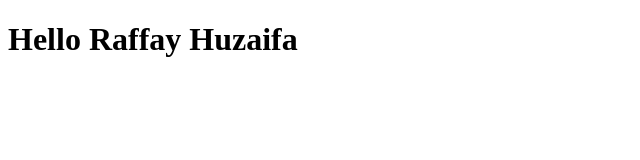
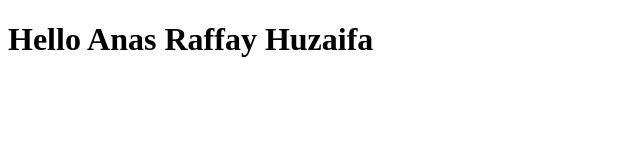
Before and after one commit to RaffayScriptSlinger/Blood-Donation, a plain HTML site: page index.html in a window 1280 px wide. Shown: the whole page, without its empty margins (0-640 px from the left). Drawn offline with Linux system fonts and the light colour scheme.

Commit message:
Update index.html

```diff
--- a/index.html
+++ b/index.html
@@ -6,7 +6,7 @@
     <title>Blooad Donation</title>
 </head>
 <body>
-    <h1>Hello Raffay Huzaifa </h1>
+    <h1>Hello Anas Raffay Huzaifa </h1>
 
 </body>
 </html>
```
